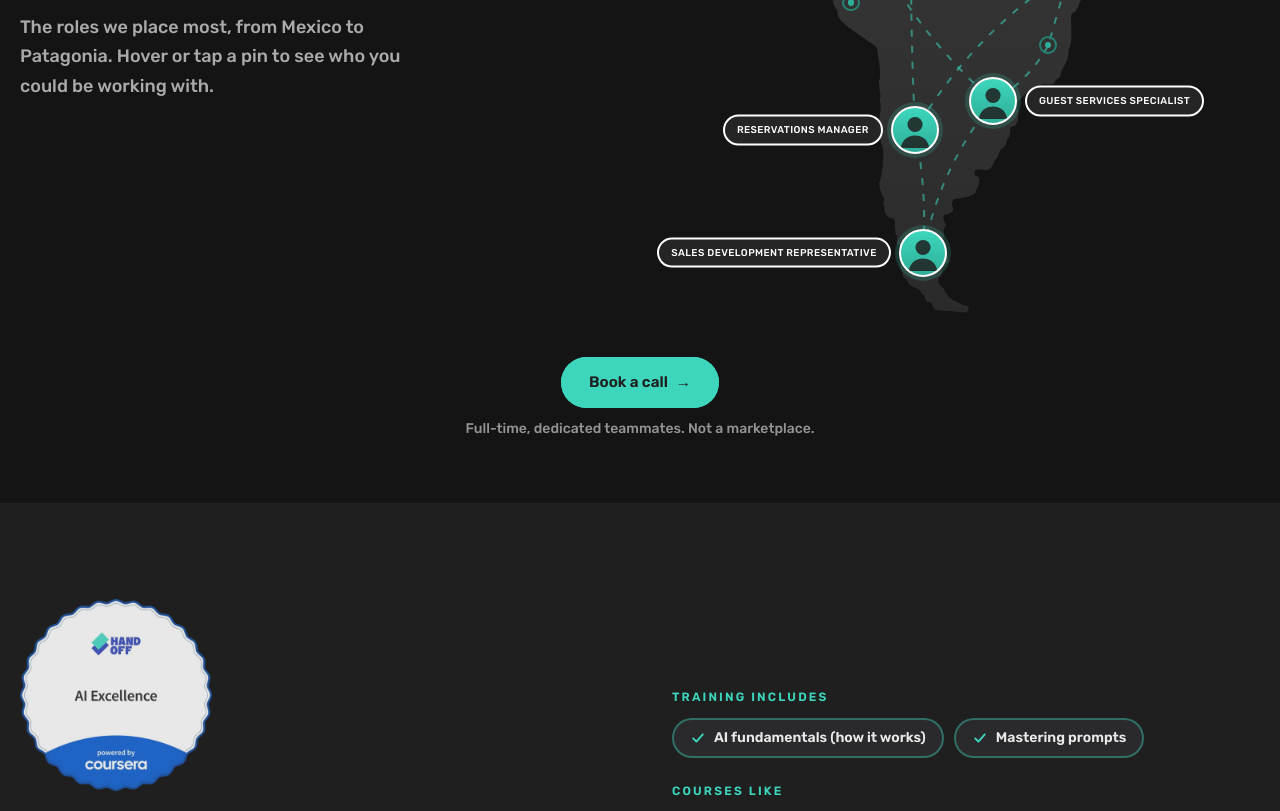
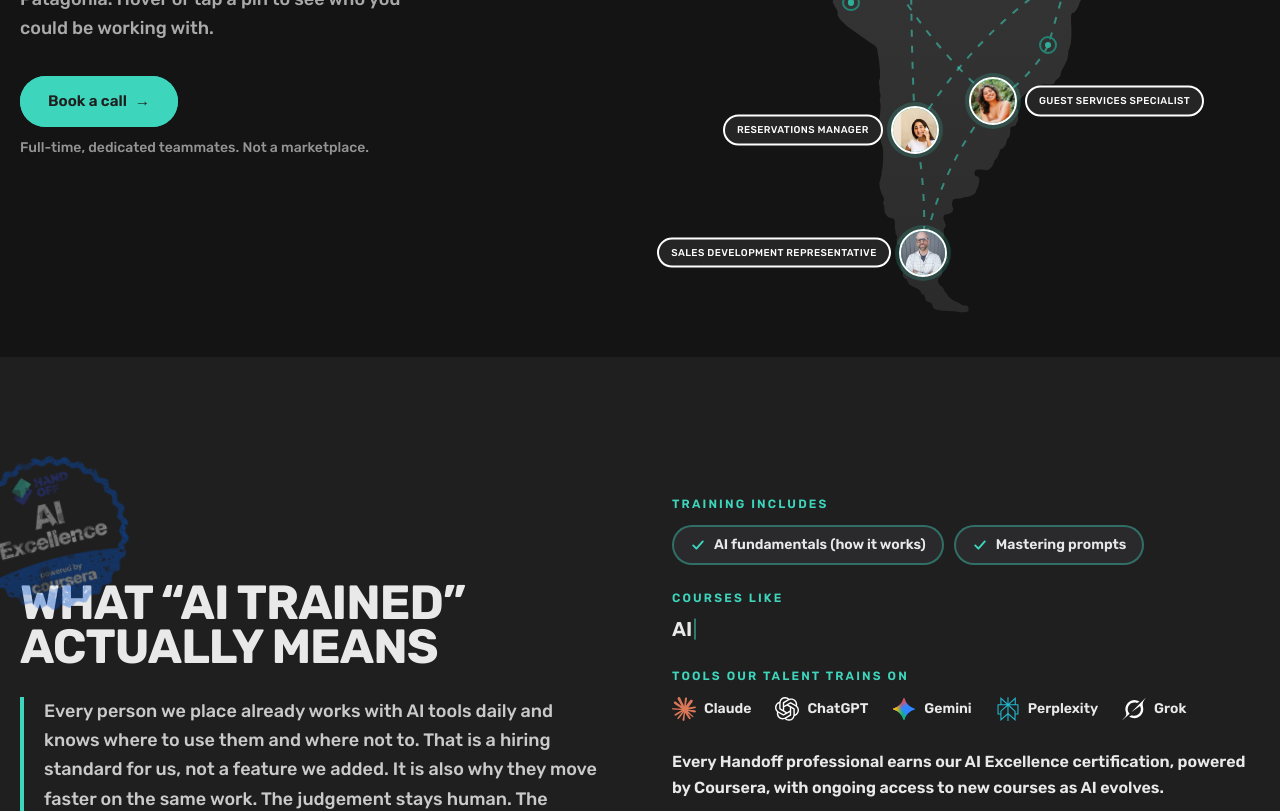
Before and after one commit to Integrated-Go-to-Market-Solutions/Handoff-Sandbox, a Next.js app: page / in a window 1280 px wide. Shown: the part 1780-2591 px from the top of the page. Built offline with nearby package versions, Linux system fonts and the light colour scheme.

Commit message:
Updated changesto the map

```diff
--- a/src/app/about/page.tsx
+++ b/src/app/about/page.tsx
@@ -1,7 +1,6 @@
 import type { Metadata } from "next";
 import { Reveal } from "@/components/reveal";
 import { TalentCard } from "@/components/talent-card";
-import { Finale } from "@/components/sections/finale";
 import { Soul } from "@/components/sections/soul";
 import { ValuesVideo } from "@/components/sections/values-video";
 import { proof, socialLinks, team } from "@/lib/content";
@@ -111,7 +110,6 @@ export default function AboutPage() {
           instruction, in place of the old quote-and-panel layout. */}
       <Soul variant="dictionary" />
 
-      <Finale />
     </>
   );
 }
--- a/src/app/careers/page.tsx
+++ /dev/null
@@ -1,19 +0,0 @@
-import type { Metadata } from "next";
-import { careersPage } from "@/lib/content";
-
-// PLACEHOLDER page until the careers copy exists. Kept out of search results.
-export const metadata: Metadata = {
-  title: "Find a job | Handoff",
-  robots: { index: false, follow: true },
-};
-
-export default function CareersPage() {
-  return (
-    <section className="bg-ink section-py-hero text-bone">
-      <div className="shell text-center">
-        <h1 className="display text-[clamp(2.3rem,6vw,4.2rem)]">{careersPage.headline}</h1>
-        <p className="mx-auto mt-5 max-w-[48ch] text-lg leading-relaxed text-bone/70">{careersPage.body}</p>
-      </div>
-    </section>
-  );
-}
--- /dev/null
+++ b/src/app/industries/page.tsx
@@ -0,0 +1,46 @@
+import type { Metadata } from "next";
+import Link from "next/link";
+import { Reveal } from "@/components/reveal";
+import { Icon, type IconName } from "@/components/icon";
+import { industries, industriesPage } from "@/lib/content";
+
+export const metadata: Metadata = {
+  title: "Industries | Handoff",
+  description: industriesPage.body,
+};
+
+/** Every industry as a card linking to its own page. */
+export default function IndustriesPage() {
+  return (
+    <section className="bg-ink section-py-hero text-bone">
+      <div className="shell">
+        <Reveal className="mx-auto max-w-3xl text-center">
+          <h1 className="display text-[clamp(2.3rem,6vw,4.2rem)]">{industriesPage.headline}</h1>
+          <p className="mx-auto mt-5 max-w-[56ch] text-balance text-lg leading-relaxed text-bone/70">
+            {industriesPage.body}
+          </p>
+        </Reveal>
+
+        <ul className="mt-14 grid gap-5 sm:grid-cols-2 lg:grid-cols-3">
+          {industries.map((industry, i) => (
+            <Reveal as="li" key={industry.slug} delay={i * 80}>
+              <Link
+                href={`/industries/${industry.slug}`}
+                className="group flex h-full flex-col rounded-[var(--radius-card)] border-2 border-cyan/25 bg-ink-100 p-7 transition-[border-color,box-shadow,transform] duration-300 hover:-translate-y-1 hover:border-cyan hover:shadow-[0_0_36px_-8px_rgba(61,214,189,0.6)] focus-visible:border-cyan focus-visible:outline-none"
+              >
+                <span className="grid h-14 w-14 place-items-center rounded-full border-2 border-cyan/50 text-cyan transition-colors group-hover:bg-cyan group-hover:text-ink">
+                  <Icon name={industry.icon as IconName} className="h-7 w-7" />
+                </span>
+                <h2 className="display mt-6 text-xl leading-tight">{industry.name}</h2>
+                <p className="mt-3 flex-1 text-[0.95rem] leading-relaxed text-bone/70">{industry.subhead}</p>
+                <span className="mt-6 text-sm font-semibold text-cyan">
+                  See the roles <span aria-hidden="true">&rarr;</span>
+                </span>
+              </Link>
+            </Reveal>
+          ))}
+        </ul>
+      </div>
+    </section>
+  );
+}
--- a/src/app/page.tsx
+++ b/src/app/page.tsx
@@ -30,8 +30,6 @@ export default function Home() {
       <HeroBright />
       <CredibilityStrip />
       <TalentMap />
-      {/* Repeat of the main CTA, kept small. */}
-      <CtaBand className="bg-[#141414] pb-14 md:pb-16" />
       <AiTrained />
       <HiringHighway compact />
       <WhyLatam />
--- a/src/components/contact-form.tsx
+++ b/src/components/contact-form.tsx
@@ -1,6 +1,5 @@
 "use client";
 
-import Link from "next/link";
 import { useEffect, useRef, useState } from "react";
 import { CtaNote } from "./brand";
 import { contactPage, roleGroups } from "@/lib/content";
@@ -227,17 +226,9 @@ export function ContactForm() {
       aria-label="Book a call"
       className="rounded-[var(--radius-brand)] border border-ink/12 bg-white p-7 text-ink shadow-sm md:p-9"
     >
-      <p className="text-sm">
-        <Link
-          href={copy.careersLink.href}
-          className="font-semibold text-royal underline-offset-4 hover:underline focus-visible:underline"
-        >
-          {copy.careersLink.label} <span aria-hidden="true">&rarr;</span>
-        </Link>
-      </p>
 
       {/* Progress */}
-      <div className="mt-6">
+      <div>
         <p className="text-xs font-bold uppercase tracking-[0.16em] text-ink/55">
           Step {step} of 2 <span className="text-ink/35">·</span> {copy.steps[step - 1]}
         </p>
--- a/src/components/sections/ai-trained.tsx
+++ b/src/components/sections/ai-trained.tsx
@@ -19,20 +19,31 @@ export function AiTrained() {
   return (
     <section className="relative overflow-hidden bg-ink section-py-tight text-bone">
       <div className="shell relative grid gap-10 lg:grid-cols-[minmax(0,0.92fr)_minmax(0,1.08fr)] lg:items-center lg:gap-12 xl:grid-cols-2 xl:gap-16">
-        {/* The stamp sits above the headline, straight, and covers no
-            text. The stamp, headline and quote share one left edge. */}
         <Reveal>
+          {/* Phones and tablets: the badge sits above the headline, covering
+              no text. Desktop: it's stamped over the "W", tilted left and
+              translucent, so the letter still reads through it. */}
           <Image
-            src="/images/ai-excellence-stamp.webp"
+            src="/images/badge-new.webp"
             alt={aiTrained.badgeAlt}
-            width={208}
-            height={208}
+            width={240}
+            height={240}
             unoptimized
-            className="mb-6 h-28 w-28 opacity-90 mix-blend-screen md:h-32 md:w-32 lg:mb-7 lg:h-44 lg:w-44 xl:h-48 xl:w-48"
+            className="mb-5 h-28 w-28 -rotate-[14deg] opacity-75 md:h-32 md:w-32 lg:hidden"
           />
-          <h2 className="display max-w-[14ch] text-[clamp(1.9rem,4vw,3rem)] text-bone">
-            {aiTrained.headline}
-          </h2>
+          <div className="relative w-fit lg:pt-28 xl:pt-32">
+            <Image
+              src="/images/badge-new.webp"
+              alt=""
+              width={240}
+              height={240}
+              unoptimized
+              className="pointer-events-none absolute -left-1 top-0 z-10 hidden h-36 w-36 -rotate-[14deg] opacity-65 lg:block xl:-left-12 xl:h-40 xl:w-40"
+            />
+            <h2 className="display relative max-w-[14ch] text-[clamp(1.9rem,4vw,3rem)] text-bone">
+              {aiTrained.headline}
+            </h2>
+          </div>
           <p className="mt-7 max-w-[58ch] border-l-4 border-cyan pl-5 text-base font-medium leading-relaxed text-bone/85 md:text-lg">
             {aiTrained.body}
           </p>
--- a/src/components/sections/talent-map.tsx
+++ b/src/components/sections/talent-map.tsx
@@ -3,8 +3,9 @@
 import Image from "next/image";
 import Link from "next/link";
 import { useEffect, useId, useLayoutEffect, useRef, useState } from "react";
+import { Button, CtaNote } from "../brand";
 import { Reveal } from "../reveal";
-import { talentMap } from "@/lib/content";
+import { cta, site, talentMap } from "@/lib/content";
 
 /*
  * Rebuilt from design-refs/HANDOFFMAP.png (the Figma export in
@@ -128,7 +129,7 @@ function Avatar({ photo, className }: { photo: string | null; className: string
       className={`relative block shrink-0 overflow-hidden rounded-full border-2 border-white bg-gradient-to-b from-cyan to-[#2fae98] ${className}`}
     >
       {photo ? (
-        <Image src={photo} alt="" fill sizes="64px" className="object-cover" />
+        <Image src={photo} alt="" fill sizes="64px" className="object-cover object-[50%_22%]" />
       ) : (
         /* Neutral stand-in until real talent photos are supplied. */
         <svg viewBox="0 0 64 64" className="h-full w-full" aria-hidden="true">
@@ -239,6 +240,11 @@ export function TalentMap() {
           <p className="mx-auto mt-5 max-w-[52ch] text-lg leading-relaxed text-bone/70 lg:mx-0">
             {talentMap.intro}
           </p>
+          {/* The main CTA, repeated here beside the map. */}
+          <div className="mt-8">
+            <Button href={site.bookingUrl}>{cta.book}</Button>
+            <CtaNote className="mt-3" />
+          </div>
         </Reveal>
 
         <div>
--- a/src/components/site-header.tsx
+++ b/src/components/site-header.tsx
@@ -59,9 +59,9 @@ const headerCtas = [
     className: "border-cyan bg-cyan text-ink hover:bg-ink hover:text-cyan",
   },
   {
-    // Job seekers go to /careers (a placeholder page for now), not the sales form.
+    // Points at /contact until a talent-pool page exists.
     label: "Join Our Talent Pool",
-    href: "/careers",
+    href: "/contact",
     className: "border-cyan bg-white text-ink hover:bg-cyan",
   },
 ];
--- a/src/lib/content.ts
+++ b/src/lib/content.ts
@@ -150,8 +150,9 @@ export const sampleTalent = [
  * "Meet your talent" map on the homepage. PLACEHOLDER: the final role list,
  * photos and salary numbers are still pending. The names are made-up first
  * names, the cities are realistic but not real people's, and the salary
- * ranges are rough monthly USD guesses. Every `photo` is null, so the map
- * shows the neutral avatar.
+ * ranges are rough monthly USD guesses. The photos are PLACEHOLDERS too:
+ * Handoff team members from /images/team (Jake Castro's is used twice, as
+ * there are seven photos for eight pins), not the talent described.
  *
  * Order matters: entry N sits on pin N of the map (positions live in
  * talent-map.tsx), so swap the content in place rather than reordering.
@@ -162,14 +163,14 @@ export const talentMap = {
   cta: { label: "Explore all roles", href: "/talent" },
   salaryLabel: "Salary benchmark",
   profiles: [
-    { name: "Valeria", city: "Guadalajara", country: "Mexico", role: "Digital Marketing Manager", salary: "$2,500–$3,500/mo", photo: null },
-    { name: "Diego", city: "San José", country: "Costa Rica", role: "Full Stack Developer", salary: "$3,500–$5,500/mo", photo: null },
-    { name: "Camila", city: "Medellín", country: "Colombia", role: "AP/AR Specialist", salary: "$1,500–$2,200/mo", photo: null },
-    { name: "Mateo", city: "Lima", country: "Peru", role: "AI Specialist", salary: "$3,000–$5,000/mo", photo: null },
-    { name: "Larissa", city: "Recife", country: "Brazil", role: "Relocation Coordinator", salary: "$1,600–$2,400/mo", photo: null },
-    { name: "Gabriel", city: "São Paulo", country: "Brazil", role: "Guest Services Specialist", salary: "$1,200–$1,800/mo", photo: null },
-    { name: "Sofía", city: "Córdoba", country: "Argentina", role: "Reservations Manager", salary: "$1,800–$2,600/mo", photo: null },
-    { name: "Tomás", city: "Neuquén", country: "Argentina", role: "Sales Development Representative", salary: "$1,500–$2,500/mo", photo: null },
+    { name: "Valeria", city: "Guadalajara", country: "Mexico", role: "Digital Marketing Manager", salary: "$2,500–$3,500/mo", photo: "/images/team/jazmin-esparza.webp" },
+    { name: "Diego", city: "San José", country: "Costa Rica", role: "Full Stack Developer", salary: "$3,500–$5,500/mo", photo: "/images/team/jake-castro.webp" },
+    { name: "Camila", city: "Medellín", country: "Colombia", role: "AP/AR Specialist", salary: "$1,500–$2,200/mo", photo: "/images/team/karla-patron.webp" },
+    { name: "Mateo", city: "Lima", country: "Peru", role: "AI Specialist", salary: "$3,000–$5,000/mo", photo: "/images/team/simon-quintero.webp" },
+    { name: "Larissa", city: "Recife", country: "Brazil", role: "Relocation Coordinator", salary: "$1,600–$2,400/mo", photo: "/images/team/catalina-saldarriaga.webp" },
+    { name: "Gabriel", city: "São Paulo", country: "Brazil", role: "Guest Services Specialist", salary: "$1,200–$1,800/mo", photo: "/images/team/leidy-quintero.webp" },
+    { name: "Sofía", city: "Córdoba", country: "Argentina", role: "Reservations Manager", salary: "$1,800–$2,600/mo", photo: "/images/team/shaori-velueta.webp" },
+    { name: "Tomás", city: "Neuquén", country: "Argentina", role: "Sales Development Representative", salary: "$1,500–$2,500/mo", photo: "/images/team/jake-castro.webp" },
   ] as { name: string; city: string; country: string; role: string; salary: string; photo: string | null }[],
 };
 
@@ -733,7 +734,6 @@ export const contactPage = {
    * copy from the brief, pending approval.
    */
   form: {
-    careersLink: { label: "Looking for a job? Go to careers", href: "/careers" },
     steps: ["The role", "Your details"],
     role: { label: "What role are you hiring for?", placeholder: "Choose a role", other: "Other", otherLabel: "Which role?" },
     headcount: { label: "How many people?", options: ["1", "2–3", "4+"] },
@@ -774,6 +774,12 @@ export const contactPage = {
  * e-commerce... and there might just be like corporate relocation."
  * These five are also the homepage ICP grid, not just a dropdown.
  */
+/** The /industries overview page. PLACEHOLDER copy. */
+export const industriesPage = {
+  headline: "Built for your industry",
+  body: "Every industry runs on different roles and different pressure points. Pick yours to see the hires we make most and how they work.",
+};
+
 export const industries = [
   {
     slug: "hospitality",
@@ -927,29 +933,21 @@ export const nav: NavItem[] = [
   { label: "How it works", href: "/how-it-works" },
   {
     label: "Industries",
-    href: `/industries/${industries[0].slug}`,
-    children: industries.map((industry) => ({
-      label: industry.navLabel,
-      href: `/industries/${industry.slug}`,
-    })),
+    href: "/industries",
+    children: [
+      ...industries.map((industry) => ({
+        label: industry.navLabel,
+        href: `/industries/${industry.slug}`,
+      })),
+      { label: "All industries", href: "/industries" },
+    ],
   },
   { label: "Roles", href: "/talent" },
   { label: "Results", href: "/results" },
   { label: "Pricing", href: "/#models" },
   { label: "About", href: "/about" },
-  // For job seekers, so they don't land in the sales contact form.
-  { label: "Find a job", href: "/careers" },
 ];
 
-/**
- * PLACEHOLDER page until the careers / talent-pool copy is written. Linked
- * from "Find a job" in the nav and "Join Our Talent Pool" in the header.
- * noindex while it's a placeholder.
- */
-export const careersPage = {
-  headline: "Find a job with Handoff",
-  body: "Open roles are coming soon.",
-};
 
 /**
  * Client proof. Five client-approved quotes, verbatim (the em dashes in
```
Also changed, not shown: design-refs/badge-new.png (added), public/images/badge-new.webp (added).
